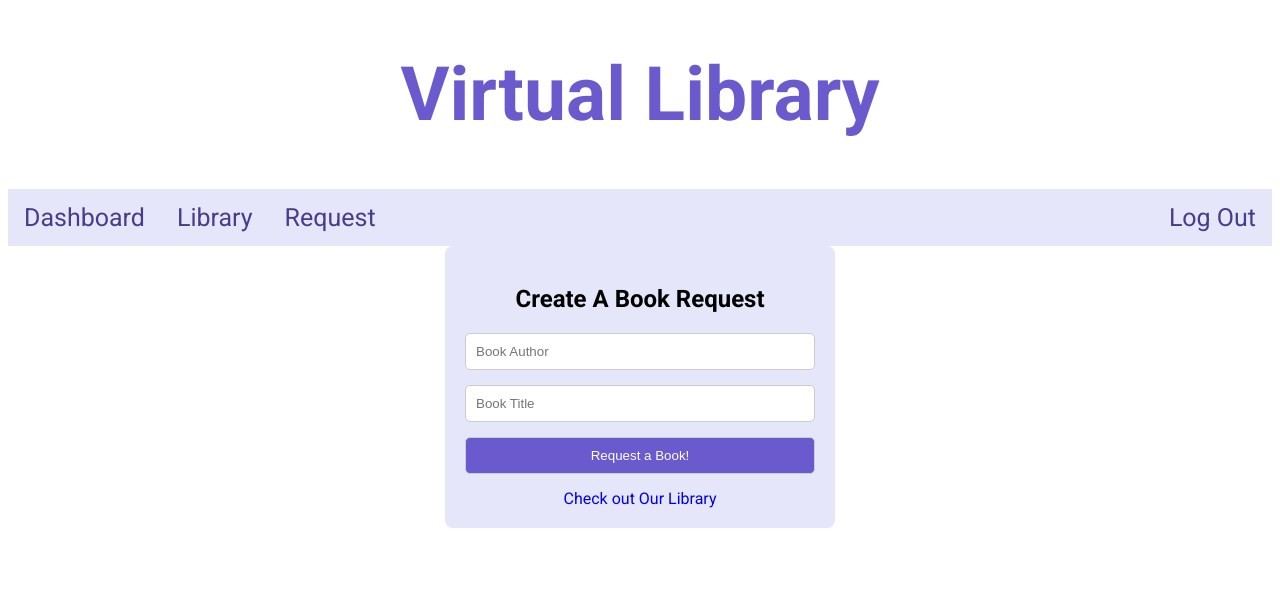
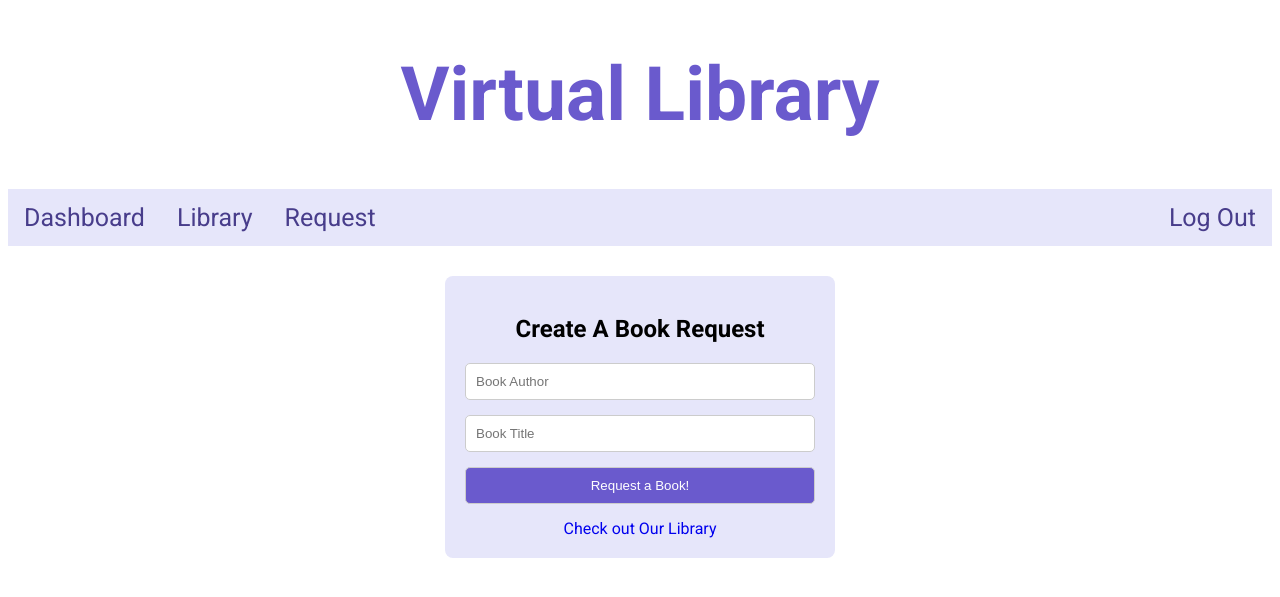
Before and after one commit to stevenvongs/Webtech, a PHP site: page /request.php in a window 1280 px wide. Shown: the top 597 px of the page. Run offline with PHP 8.4, Linux system fonts and the light colour scheme; a user stored in the database is signed in.

Commit message:
request page styling

```diff
--- a/request.php
+++ b/request.php
@@ -18,7 +18,7 @@
         <li class="navBarListLog"><a class="navBarElement" href="library.php" target="_self">Log Out</a></li>
 	  </ul>
 
-    <div class="login">
+    <div class="login" style="margin-top: 30px;">
       <h2>Create A Book Request</h2>
       <form action="requestSubmit.php" method="post">
           <input type="text" name="bookAuthor" placeholder="Book Author" required>
```
